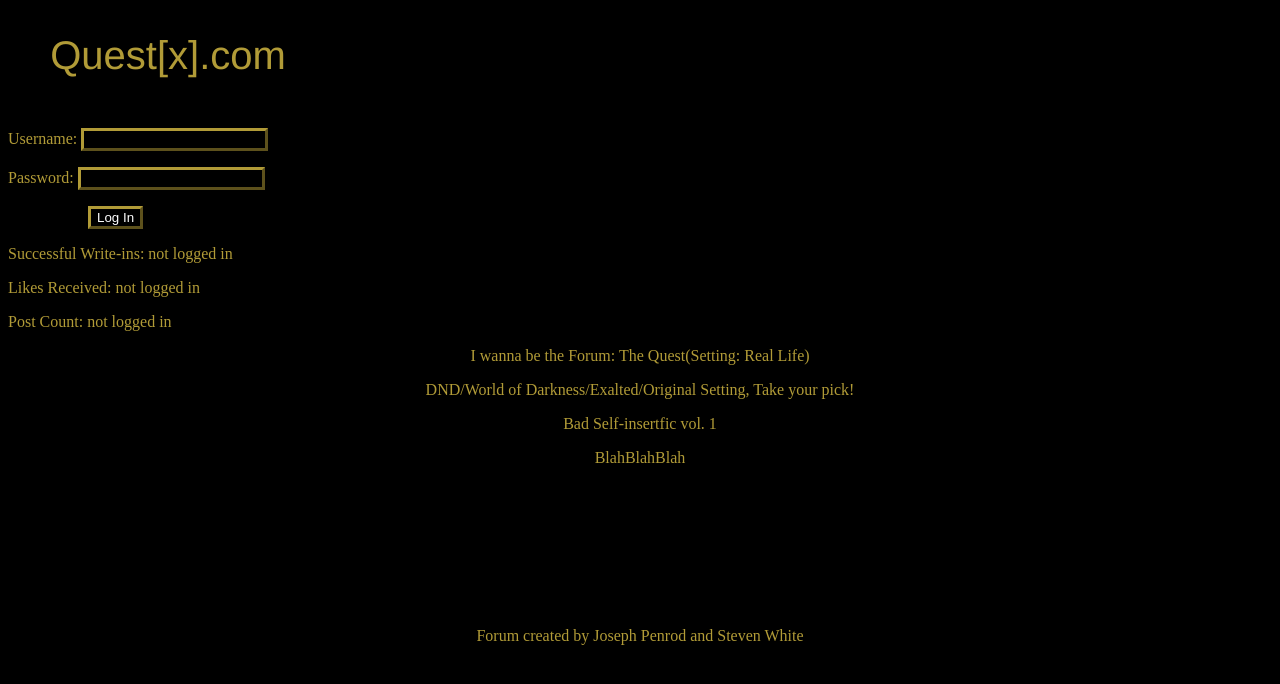
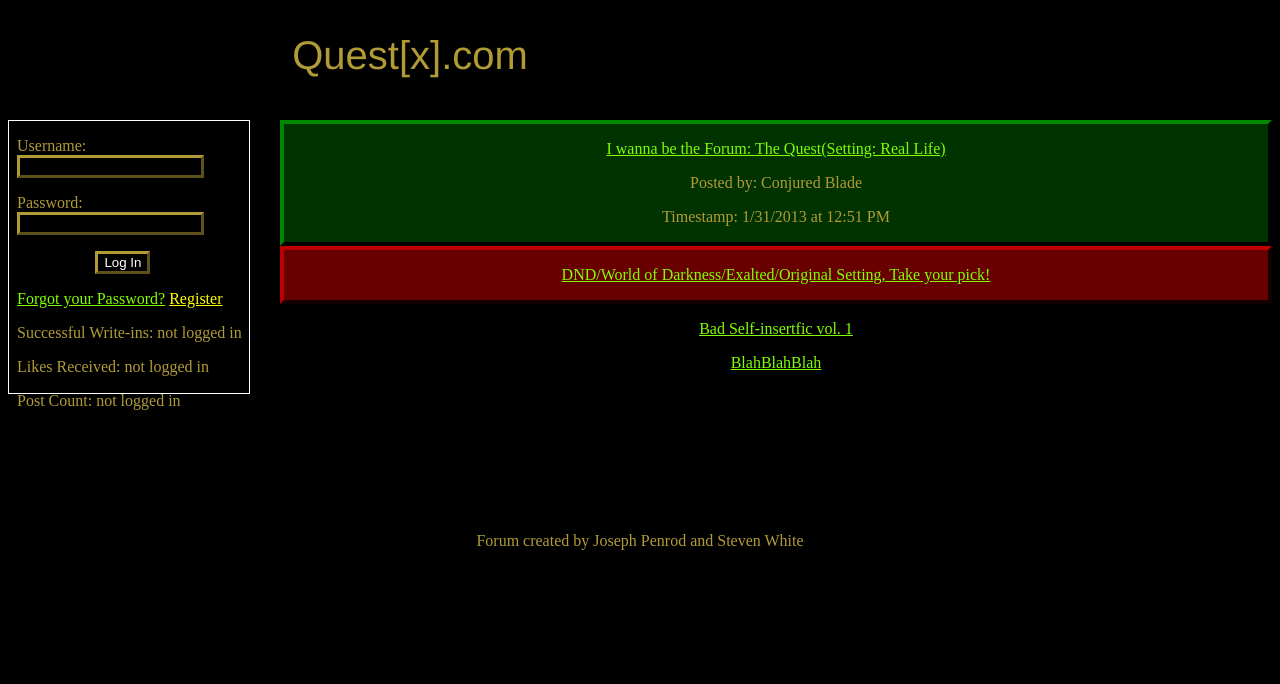
Before and after one commit to Cipnuvofli/rpg-forum, a PHP site: page /Home.php in a window 1280 px wide. Shown: the top 684 px of the page. Run offline with PHP 8.4, Linux system fonts and the light colour scheme.

Commit message:
Work I did during Class today

```diff
--- a/CSS/Quest[x].css
+++ b/CSS/Quest[x].css
@@ -1,30 +1,88 @@
+a:link
+{
+	color:#7FFF00
+
+}
+a:visited
+{
+    color:#FFFF00
+
+}
+a:hover
+{
+	color:#FFFF00
+
+}
+a:active
+{
+    color:#FFFF00
+
+}
+#Logo
+{
+}
+#UserCard
+{
+	float:left;
+	height:17em;
+	width:15em;
+	margin-top: 7em;
+	border:.25em solid #ffffff;
+	border-width:1px;
+
+}
+#Topics
+{
+	margin-left: 17em;
+	margin-top: 0.5em;
 
 
+}
+#TopicQuest
+{
+	border:.3em outset #003300;
+	background-color:#003300;
+
+
+}
+#TopicRoleplay
+{
+	border:.3em outset #680000;
+	background-color:#680000;
+
+}
 #Username
 {
 	text-align:left;
+	margin-left:.5em;
 
 }
 #Password
 {
 	text-align:left;
-
+	margin-left:.5em;
 }
 
 #Login
 {
 	text-align:left;
-	margin-left:5em;
+	margin-left:5.4em;
 }
 
 #Stats
 {
 	text-align:left;
+	margin-left:.5em;
 
+}
+#LoginLinks
+{
+	margin-left:.5em;
 }
 
 #Topics
 {
+
 	margin-bottom:10em;
 
 }
--- a/Home.php
+++ b/Home.php
@@ -31,7 +31,9 @@
  <p id = "Password">Password: <input type="password" name="Password" /></p>
  <p id = "Login"><input type="submit" value="Log In" /></p>
 </form>
-
+<div id = "LoginLinks">
+ <a href="recovery.php">Forgot your Password?</a>     <a href "Register.php">Register</a>
+</div>
 
 
 <p id = "Stats">Successful Write-ins: not logged in</p>
@@ -43,20 +45,23 @@
 
 <div id = "Topics">
 
-<div id = "TestTopic(Quest)">
-<p>I wanna be the Forum: The Quest(Setting: Real Life)</p>
+<div id = "TopicQuest">
+<p><a href = "Topic.php">I wanna be the Forum: The Quest(Setting: Real Life)</a></p>
+<p>Posted by: Conjured Blade</p>
+<p>Timestamp: 1/31/2013 at 12:51 PM</p>
+
 </div>
 
-<div id = "TestTopic(Roleplay)">
-<p>DND/World of Darkness/Exalted/Original Setting, Take your pick!</p>
+<div id = "TopicRoleplay">
+<p><a href = "Topic.php">DND/World of Darkness/Exalted/Original Setting, Take your pick!</a></p>
 </div>
 
-<div id = "TestTopic(Fanfiction)">
-<p>Bad Self-insertfic vol. 1</p>
+<div id = "TopicFanfiction/Fiction">
+<p><a href = "Topic.php">Bad Self-insertfic vol. 1</a></p>
 </div>
 
-<div id = "TestTopic(Generic)">
-<p>BlahBlahBlah</p>
+<div id = "TopicGeneric">
+<p><a href = "Topic.php">BlahBlahBlah</a></p>
 </div>
 
 </div>
```
Also changed, not shown: Gateway.php (deleted, +0 -25 lines).
